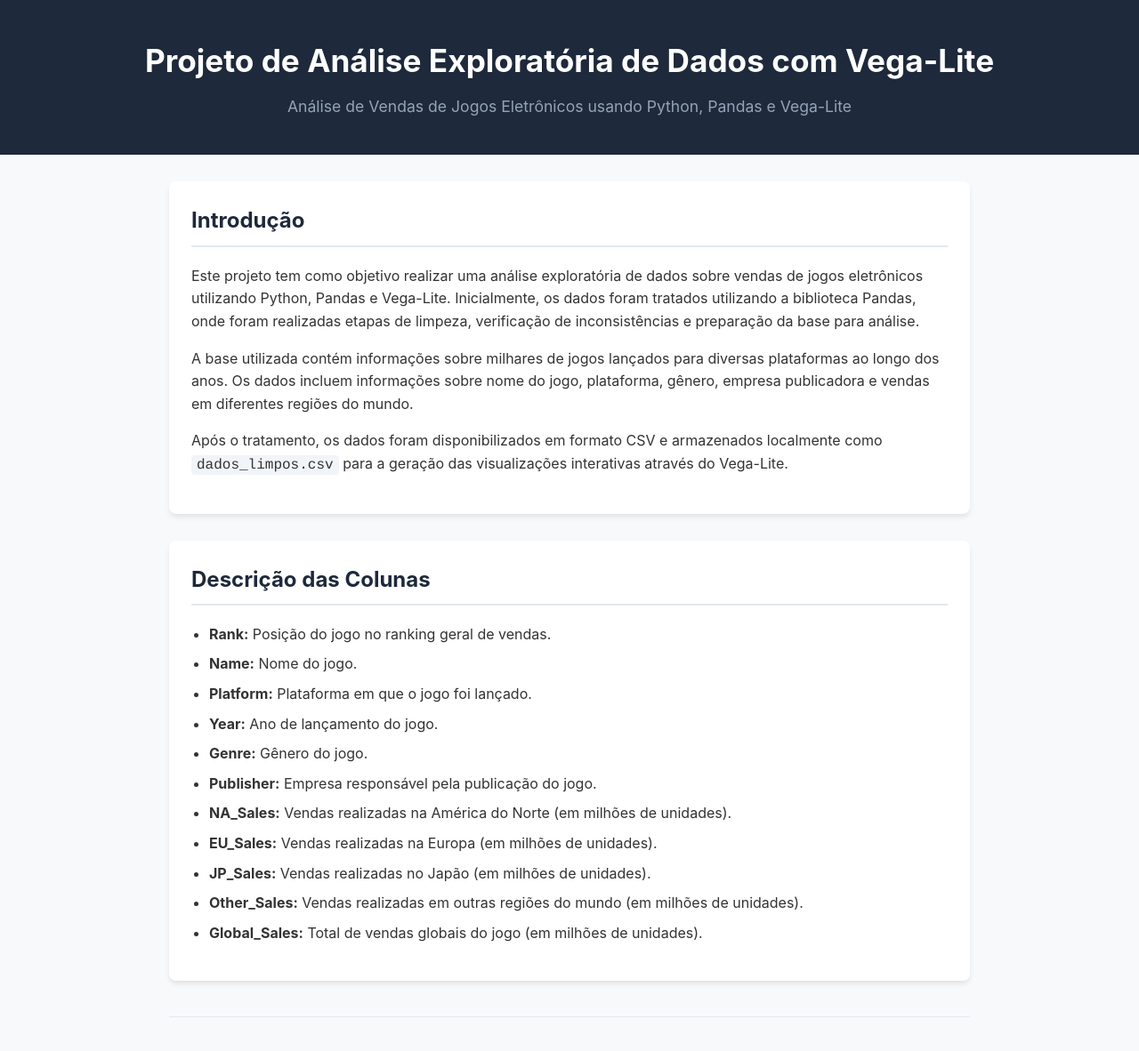
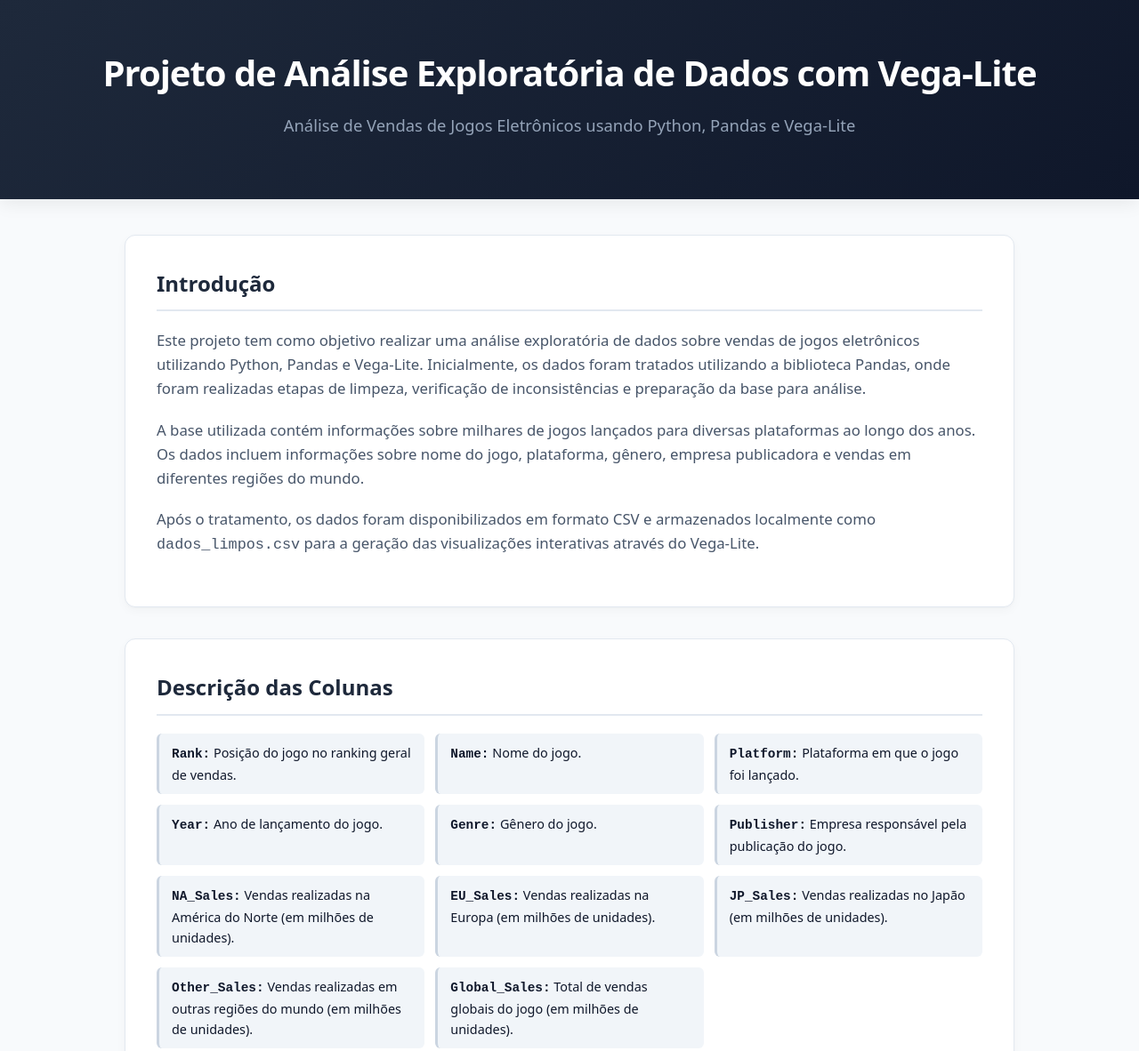
Before and after one commit to MrPelotade10/dados, a plain HTML site: page index.html in a window 1280 px wide. Shown: the top 1182 px of the page at 89% size. Drawn offline with Linux system fonts and the light colour scheme; a script that the page names is missing.

Commit message:
Update style.css

```diff
--- a/style.css
+++ b/style.css
@@ -1,92 +1,152 @@
+:root {
+    --bg-main: #f8fafc;
+    --bg-card: #ffffff;
+    --text-main: #0f172a;
+    --text-muted: #475569;
+    --primary: #2563eb;
+    --border: #e2e8f0;
+    --success-bg: #f0fdf4;
+    --success-text: #166534;
+    --success-border: #bbf7d0;
+}
+
 body {
-    font-family: -apple-system, BlinkMacSystemFont, "Segoe UI", Roboto, Helvetica, Arial, sans-serif;
-    color: #333;
+    font-family: system-ui, -apple-system, BlinkMacSystemFont, 'Segoe UI', Roboto, Oxygen, Ubuntu, Cantarell, sans-serif;
+    background-color: var(--bg-main);
+    color: var(--text-main);
     line-height: 1.6;
-    background-color: #f8f9fa;
     margin: 0;
     padding: 0;
 }
 
 header {
-    background-color: #1e293b;
+    background: linear-gradient(135deg, #1e293b 0%, #0f172a 100%);
     color: #ffffff;
-    padding: 40px 20px;
+    padding: 50px 20px;
     text-align: center;
+    box-shadow: 0 4px 20px rgba(0, 0, 0, 0.08);
 }
 
 header h1 {
     margin: 0;
-    font-size: 2.2rem;
+    font-size: 2.5rem;
+    font-weight: 800;
+    letter-spacing: -0.025em;
 }
 
 .subtitle {
-    margin: 10px 0 0 0;
+    margin-top: 12px;
     color: #94a3b8;
-    font-size: 1.1rem;
+    font-size: 1.15rem;
+    font-weight: 400;
 }
 
 .container {
-    max-width: 900px;
-    margin: 30px auto;
+    max-width: 1000px;
+    margin: 40px auto;
     padding: 0 20px;
 }
 
 section {
-    background: #ffffff;
-    padding: 25px;
-    margin-bottom: 30px;
-    border-radius: 8px;
-    box-shadow: 0 4px 6px -1px rgba(0, 0, 0, 0.1);
+    background: var(--bg-card);
+    padding: 35px;
+    margin-bottom: 35px;
+    border-radius: 12px;
+    border: 1px solid var(--border);
+    box-shadow: 0 1px 3px rgba(0,0,0,0.02), 0 4px 12px rgba(0,0,0,0.03);
 }
 
 h2 {
     color: #1e293b;
-    border-bottom: 2px solid #e2e8f0;
-    padding-bottom: 8px;
+    font-size: 1.5rem;
+    font-weight: 700;
     margin-top: 0;
+    margin-bottom: 20px;
+    border-bottom: 2px solid var(--border);
+    padding-bottom: 10px;
 }
 
-ul {
-    padding-left: 20px;
+.intro p {
+    font-size: 1.05rem;
+    color: var(--text-muted);
+    margin-bottom: 20px;
 }
 
-li {
-    margin-bottom: 8px;
+.columns-info ul {
+    list-style-type: none;
+    padding: 0;
+    display: grid;
+    grid-template-columns: repeat(auto-fill, minmax(280px, 1fr));
+    gap: 12px;
 }
 
-code {
-    background-color: #f1f5f9;
-    padding: 2px 6px;
-    border-radius: 4px;
-    font-family: Courier, monospace;
+.columns-info li {
+    background: #f1f5f9;
+    padding: 10px 14px;
+    border-radius: 6px;
+    font-size: 0.9rem;
+    border-left: 3px solid #cbd5e1;
+}
+
+.columns-info strong {
+    color: #0f172a;
+    font-family: monospace;
+}
+
+.meta {
+    font-style: italic;
+    color: var(--text-muted);
+    margin-bottom: 20px;
+    font-size: 0.95rem;
+}
+
+.chart-wrapper {
+    background: #ffffff;
+    padding: 20px;
+    border-radius: 8px;
+    border: 1px dashed #cbd5e1;
+    margin: 25px 0;
+    display: flex;
+    justify-content: center;
+    align-items: center;
+    min-height: 350px;
+    overflow-x: auto;
+}
+
+.interpretation {
+    color: var(--text-muted);
+    margin-top: 20px;
+    font-size: 0.95rem;
+}
+
+.conclusion {
+    background-color: #f8fafc;
+    padding: 12px 16px;
+    border-left: 4px solid var(--primary);
+    border-radius: 0 6px 6px 0;
+    margin-top: 12px;
+    font-size: 0.95rem;
+}
+
+.general-conclusion {
+    background-color: var(--success-bg);
+    border: 1px solid var(--success-border);
+    border-left: 5px solid #16a34a;
+}
+
+.general-conclusion h2 {
+    color: var(--success-text);
+    border-bottom-color: var(--success-border);
+}
+
+.general-conclusion p {
+    color: #14532d;
+    font-size: 1.05rem;
 }
 
 hr {
     border: 0;
     height: 1px;
-    background: #e2e8f0;
+    background: var(--border);
     margin: 40px 0;
 }
-
-.meta, .interpretation, .conclusion {
-    font-size: 0.95rem;
-    margin: 10px 0;
-}
-
-.chart {
-    width: 100%;
-    margin: 25px auto;
-    display: flex;
-    justify-content: center;
-    background-color: #ffffff;
-}
-
-.general-conclusion {
-    background-color: #f0fdf4;
-    border-left: 4px solid #16a34a;
-}
-
-.general-conclusion h2 {
-    color: #166534;
-    border-bottom-color: #bbf7d0;
-}
```
